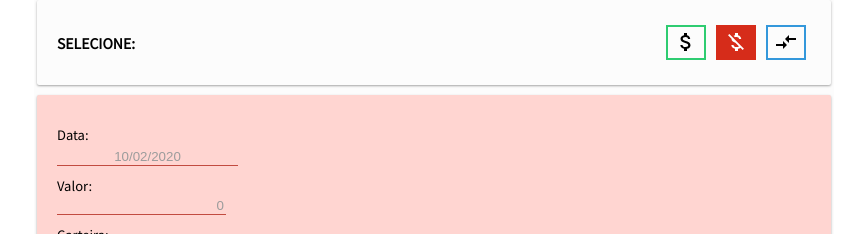
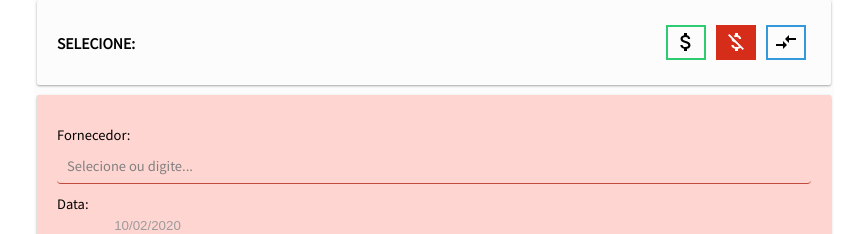
Before and after one commit to tadashikido/CE_Web, a React (Create React App) app: page /lancamento in a window 1280 px wide. Shown: the part 70-304 px from the top of the page, without its empty margins (206-1073 px from the left). Built offline with nearby package versions, Linux system fonts and the light colour scheme; no server answers; sample sign-in values are in the browser's storage.

Commit message:
adicionado cliente/fornecedor

```diff
--- a/package.json
+++ b/package.json
@@ -14,9 +14,9 @@
     "react": "^16.12.0",
     "react-datepicker": "^2.12.1",
     "react-dom": "^16.12.0",
-    "react-dropdown": "^1.6.4",
     "react-router-dom": "^5.1.2",
-    "react-scripts": "1.0.17"
+    "react-scripts": "1.0.17",
+    "react-select": "^3.0.8"
   },
   "scripts": {
     "start": "react-scripts start",
--- a/src/Componentes/Lancamento/NewDespesa.js
+++ b/src/Componentes/Lancamento/NewDespesa.js
@@ -1,6 +1,7 @@
 import React from "react";
 import DatePicker, { registerLocale } from "react-datepicker";
 import ptbr from "date-fns/locale/pt-BR";
+import Creatable from "react-select/creatable";
 
 import { API_PATH } from "../api";
 import { getAuthentication } from "../Login/auth";
@@ -10,7 +11,8 @@ export default class NewDespesa extends React.Component {
     contasContabeis: [],
     contaContabilId: 0,
     fornecedores: [],
-    nomeFornecedor: ""
+    fornecedorNome: "",
+    fornecedorId: 0
   };
 
   carregarContasContabeis = () => {
@@ -46,6 +48,13 @@ export default class NewDespesa extends React.Component {
       .catch(() => {});
   };
 
+  onChangeFornecedor = value => {
+    this.setState({
+      fornecedorId: value.id,
+      fornecedorNome: value.nome.toUpperCase()
+    });
+  };
+
   onChangeContaContabil = e => {
     this.setState({
       contaContabilId: e.target.value
@@ -74,6 +83,21 @@ export default class NewDespesa extends React.Component {
 
     return (
       <form className="form-despesa">
+        <div className="control">
+          <label>Fornecedor: </label>
+          <Creatable
+            classNamePrefix="input-creatable"
+            options={this.state.fornecedores}
+            getOptionValue={({ id }) => id}
+            getOptionLabel={({ nome }) => nome}
+            onChange={this.onChangeFornecedor}
+            getNewOptionData={inputValue => ({
+              id: "0",
+              nome: inputValue.toUpperCase()
+            })}
+            placeholder="Selecione ou digite..."
+          />
+        </div>
         <div className="control">
           <label>Data: </label>
           <DatePicker
--- a/src/Componentes/Lancamento/NewLancamento.css
+++ b/src/Componentes/Lancamento/NewLancamento.css
@@ -102,7 +102,6 @@
   color: white;
 }
 
-
 .new-lancamento .control {
   display: flex;
   flex-direction: column;
@@ -122,17 +121,20 @@
   background-color: transparent;
 }
 
-.new-lancamento .form-receita .control .input {
+.new-lancamento .form-receita .control .input,
+.new-lancamento .form-receita .input-creatable__control {
   color: #9c9c9c;
   border-bottom: 1px solid #43c47b;
 }
 
-.new-lancamento .form-despesa .control .input {
+.new-lancamento .form-despesa .control .input,
+.new-lancamento .form-despesa .input-creatable__control {
   color: #9c9c9c;
   border-bottom: 1px solid #c24b40;
 }
 
-.new-lancamento .form-transferencia .control .input {
+.new-lancamento .form-transferencia .control .input,
+.new-lancamento .form-recetransferenciaita .input-creatable__control {
   color: #9c9c9c;
   border-bottom: 1px solid #4191c4;
 }
@@ -158,3 +160,15 @@
   font-weight: 600;
   cursor: pointer;
 }
+
+.new-lancamento .input-creatable__control {
+  border: none;
+  border-bottom: 1px solid #f0f0f0;
+  color: #9c9c9c;
+  height: 18px;
+  background-color: transparent;
+}
+
+.new-lancamento .input-creatable__indicators {
+  display: none;
+}
--- a/src/Componentes/Lancamento/NewReceita.js
+++ b/src/Componentes/Lancamento/NewReceita.js
@@ -1,7 +1,7 @@
 import React from "react";
 import DatePicker, { registerLocale } from "react-datepicker";
 import ptbr from "date-fns/locale/pt-BR";
-import Dropdown from 'react-dropdown'
+import Creatable from "react-select/creatable";
 
 import { API_PATH } from "../api";
 import { getAuthentication } from "../Login/auth";
@@ -11,6 +11,7 @@ export default class NewReceita extends React.Component {
     servicos: [],
     servicoId: 0,
     clientes: [],
+    clienteId: 0,
     clienteNome: ""
   };
 
@@ -49,7 +50,8 @@ export default class NewReceita extends React.Component {
 
   onChangeCliente = value => {
     this.setState({
-      clienteNome: value
+      clienteId: value.id,
+      clienteNome: value.nome.toUpperCase()
     });
   };
 
@@ -81,6 +83,21 @@ export default class NewReceita extends React.Component {
 
     return (
       <form className="form-receita" onSubmit={this.handlerOnSubimit}>
+        <div className="control">
+          <label>Cliente: </label>
+          <Creatable
+            classNamePrefix="input-creatable"
+            options={this.state.clientes}
+            getOptionValue={({ id }) => id}
+            getOptionLabel={({ nome }) => nome}
+            onChange={this.onChangeCliente}
+            getNewOptionData={inputValue => ({
+              id: "0",
+              nome: inputValue.toUpperCase()
+            })}
+            placeholder="Selecione ou digite..."
+          />
+        </div>
         <div className="control">
           <label>Data: </label>
           <DatePicker
--- a/src/Componentes/api.js
+++ b/src/Componentes/api.js
@@ -1,2 +1,2 @@
-export const API_PATH = "https://controleventuswebapi.azurewebsites.net";
-//export const API_PATH = "http://localhost:51700";
+//export const API_PATH = "https://controleventuswebapi.azurewebsites.net";
+export const API_PATH = "http://localhost:51700";
```
Also changed, not shown: 1 other file (tests, documents, lock files or other folders).
